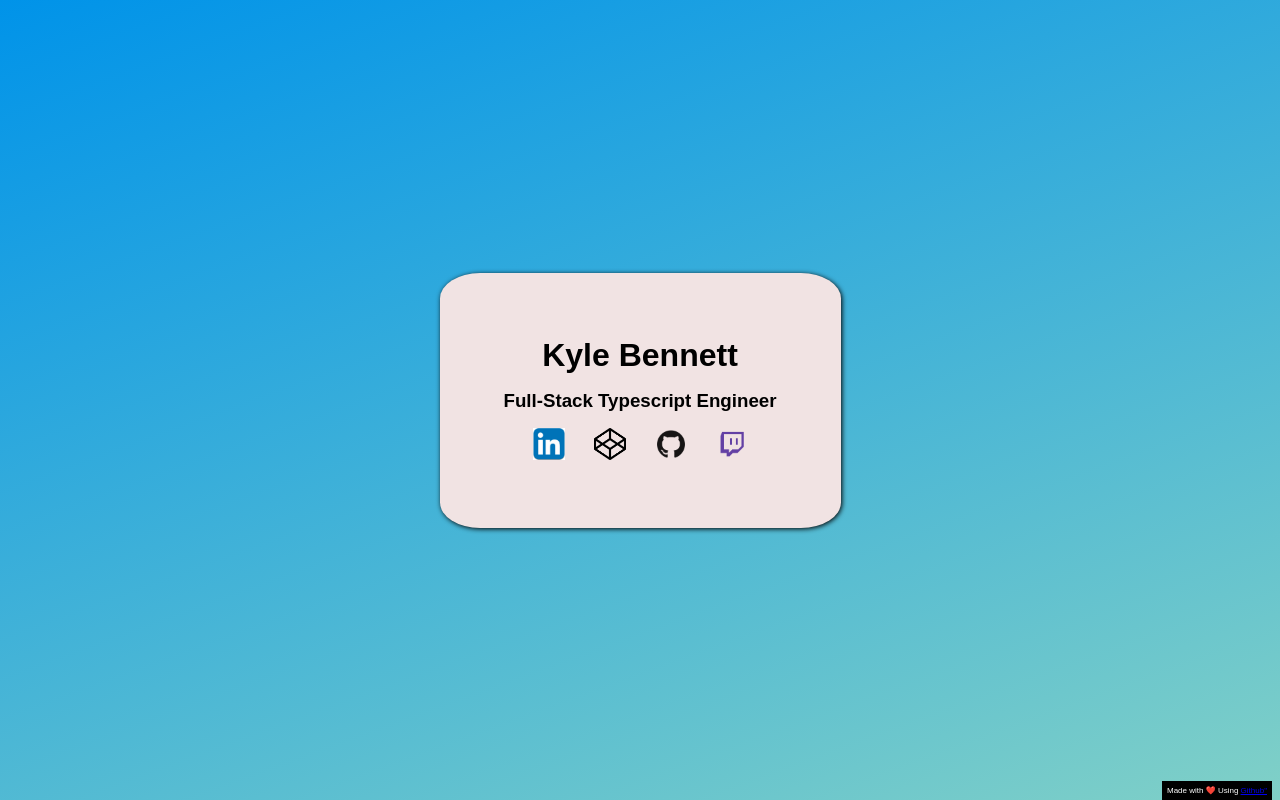
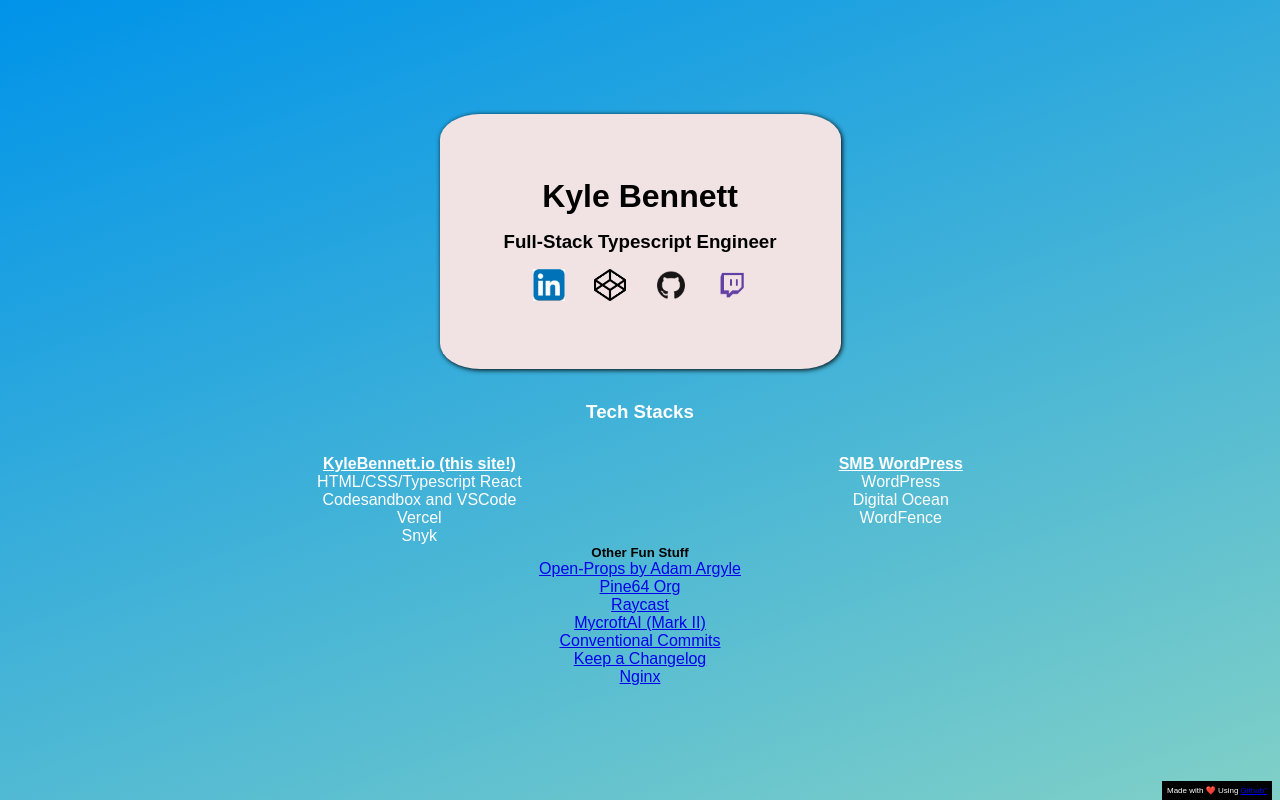
Before and after one commit to BennEntterprise/entry, a React (Create React App) app: page / in a window 1280 px wide. Built offline with nearby package versions, Linux system fonts and the light colour scheme.

Commit message:
rebase Update WordCloud.tsx onto the trunk/dev

```diff
--- a/src/App.tsx
+++ b/src/App.tsx
@@ -4,6 +4,7 @@ import { SiteLinks } from './components/SiteLinks';
 import { LetterHead } from './components/LetterHead';
 import { StickyFooter } from './components/StickyFooter';
 import { Stacks } from './components/Stacks';
+import { WordCloud } from './components/WordCloud';
 
 // USING ICONS FROM A CDN
 export const App = () => {
@@ -13,7 +14,8 @@ export const App = () => {
         <LetterHead />
         <SiteLinks />
       </div>
-      {/* <Stacks />*/}
+      <Stacks />
+      <WordCloud />
       <StickyFooter />
     </div>
   );
--- /dev/null
+++ b/src/components/WordCloud.tsx
@@ -0,0 +1,32 @@
+import React from "react";
+
+export const WordCloud = () => {
+  return (
+    <div className="word-cloud--container">
+      <h5>Other Fun Stuff</h5>
+      <ul>
+        <li>
+          <a href="https://open-props.style/">Open-Props by Adam Argyle</a>
+        </li>
+        <li>
+          <a href="https://www.pine64.org/">Pine64 Org</a>
+        </li>
+        <li>
+          <a href="#">Raycast</a>
+        </li>
+        <li>
+          <a href="#">MycroftAI (Mark II)</a>
+        </li>
+        <li>
+          <a href="#">Conventional Commits</a>
+        </li>
+        <li>
+          <a href="https://keepachangelog.com/en/1.0.0/">Keep a Changelog</a>
+        </li>
+        <li>
+          <a href="https://nginx.org/en/">Nginx</a>
+        </li>
+      </ul>
+    </div>
+  );
+};
--- a/src/styles.css
+++ b/src/styles.css
@@ -64,6 +64,7 @@ h1 {
 }
 
 .stack-title {
+  text-decoration: underline;
 }
 
 .stack-list {
@@ -73,6 +74,10 @@ h1 {
 .stack-list li {
   list-style-type: none;
   text-align: center;
+}
+
+.word-cloud--container li {
+  list-style-type: none;
 }
 
 #footer-right {
```
Also changed, not shown: src/components/Stacks.tsx (+8 -8 lines).
